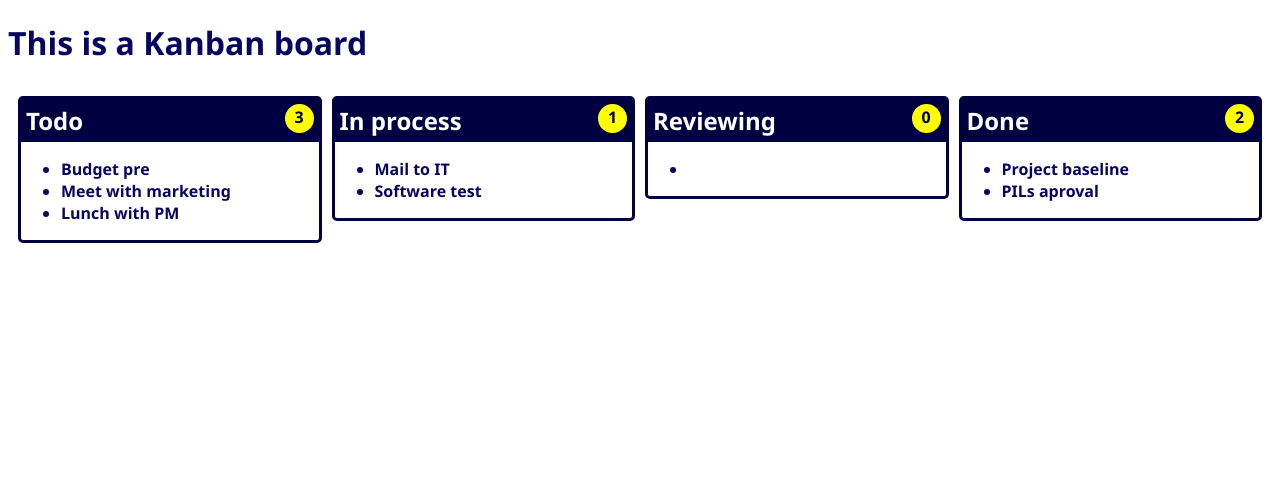
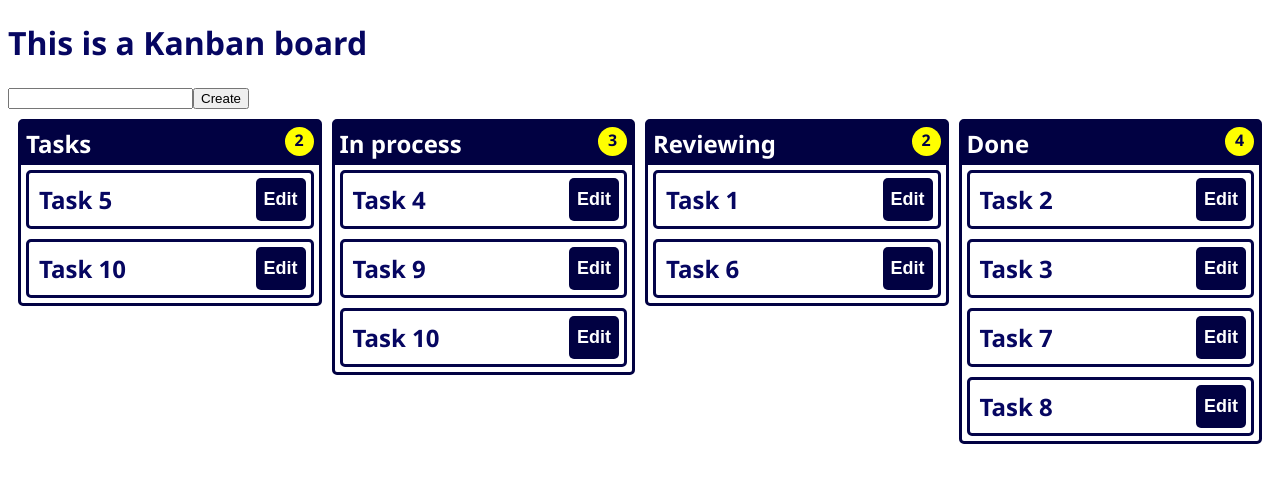
Before and after one commit to elmar8287/kanban-board-react-firebase, a React (Create React App) app: page / in a window 1280 px wide. Shown: the top 482 px of the page. Built offline with nearby package versions, Linux system fonts and the light colour scheme.

Commit message:
Added some testings with mock data

```diff
--- /dev/null
+++ b/src/AddTask.js
@@ -0,0 +1,18 @@
+import React, {useState} from 'react';
+
+const AddTask = () => {
+  const [input, setInput] = useState("")
+  const inputHandle = (e) => {
+    setInput(e.target.value)
+  }
+  return (
+    <div>
+      <form>
+        <input type="text" value={input} onChange={inputHandle} />
+        <button type="button">Create</button>
+      </form>
+    </div>
+  );
+};
+
+export default AddTask;
--- a/src/App.css
+++ b/src/App.css
@@ -41,3 +41,39 @@ body {
   color: rgb(1, 1, 66);
   margin: 5px;
 }
+
+ul {
+  list-style: none;
+}
+
+li {
+  border: solid rgb(216, 216, 240) 3px;
+  margin: 7px;
+  padding: 3px;
+  border-radius: 3px;
+}
+
+.task {
+  padding: 5px;
+  margin: 5px;
+  border: solid 3px rgb(3, 3, 73);
+  border-radius: 5px;
+  display: flex;
+  justify-content: space-between;
+}
+
+.task button {
+  padding: 1px 8px 1px 8px;
+  font-size: 18px;
+  border: none;
+  background-color: rgb(1, 1, 66);
+  color: white;
+  font-weight: 700;
+  border-radius: 5px;
+  cursor: pointer;
+}
+
+.task button:hover {
+  background-color: rgb(110, 110, 245);
+  color: black;
+}
--- a/src/App.js
+++ b/src/App.js
@@ -1,51 +1,27 @@
+import { useState } from 'react';
 import './App.css';
+import Task from './Task';
+import Tasks from './Tasks';
+import {data} from "./data";
+import AddTask from './AddTask';
 
 function App() {
+  const [status, setStatus] = useState("")
+  const statusHandle = (e) => {
+    setStatus(e.target.value)
+  }
+
+
+  console.log(data[0].status)
+  console.log(data[1].status)
+  console.log(data[2].status)
+
   return (
+
     <div className="App">
       <h1>This is a Kanban board</h1>
-      <div className="main">
-        <div className="boards">
-          <div className="boards-title">
-            <h2>Todo</h2>
-            <span>3</span>
-          </div>
-          <ul>
-            <li>Budget pre</li>
-            <li>Meet with marketing</li>
-            <li>Lunch with PM</li>
-          </ul>
-        </div>
-        <div className="boards">
-          <div className="boards-title">
-            <h2>In process</h2>
-            <span>1</span>
-          </div>
-          <ul>
-            <li>Mail to IT</li>
-            <li>Software test</li>
-          </ul>
-        </div>
-        <div className="boards">
-          <div className="boards-title">
-            <h2>Reviewing</h2>
-            <span>0</span>
-          </div>
-          <ul>
-            <li></li>
-          </ul>
-        </div>
-        <div className="boards">
-          <div className="boards-title">
-            <h2>Done</h2>
-            <span>2</span>
-          </div>
-          <ul>
-            <li>Project baseline</li>
-            <li>PILs aproval</li>
-          </ul>
-        </div>
-      </div>
+      <AddTask />
+      <Tasks data={data} />
     </div>
   );
 }
--- /dev/null
+++ b/src/Task.js
@@ -0,0 +1,13 @@
+import React from 'react';
+import "./App.css";
+
+const Task = ({data, id, task}) => {
+  return (
+    <div className="task">
+      <h2>{task.title}</h2>
+      <button>Edit</button>
+    </div>
+  );
+};
+
+export default Task;
--- /dev/null
+++ b/src/Tasks.js
@@ -0,0 +1,75 @@
+import React from 'react';
+import Task from './Task';
+
+const Tasks = ({data}) => {
+  const filterHandle = (filter) => {
+    return data.filter(e => e.status === filter);
+  };
+
+  return (
+    <div>
+      <div className="main">
+        <div className="boards">
+          <div className="boards-title">
+            <h2>Tasks</h2>
+            <span>
+              {filterHandle("").length}
+            </span>
+          </div>
+          {
+            filterHandle("")
+              .map(task => (
+              <Task task={task} />
+            ))
+          }
+        </div>
+        <div className="boards">
+          <div className="boards-title">
+            <h2>In process</h2>
+            <span>
+              {filterHandle("In process").length}
+            </span>
+          </div>
+          {
+            filterHandle("In process")
+              .map(task => (
+              <Task task={task} />
+            ))
+          }
+        </div>
+        <div className="boards">
+          <div className="boards-title">
+            <h2>Reviewing</h2>
+              <span>
+                {filterHandle("On review").length}
+              </span>
+          </div>
+          {
+            filterHandle("On review")
+              .map(task => (
+              <Task task={task} />
+            ))
+          }
+        </div>
+        <div className="boards">
+          <div className="boards-title">
+            <h2>Done</h2>
+              <span>
+                {filterHandle("Done").length}
+              </span>
+          </div>
+          {
+            filterHandle("Done")
+            .map(task => (
+              <Task task={task} />
+            ))
+          }
+        </div>
+      </div>
+
+
+    </div>
+  );
+};
+
+export default Tasks;
--- /dev/null
+++ b/src/data.js
@@ -0,0 +1,57 @@
+export const data = [
+  {
+    id: 1,
+    title: "Task 1",
+    status: "On review"
+  },
+  {
+  id: 2,
+  title: "Task 2",
+  status: "Done"
+  },
+  {
+  id: 3,
+  title: "Task 3",
+  status: "Done"
+  },
+  {
+    id: 4,
+    title: "Task 4",
+    status: "In process"
+  },
+  {
+    id: 5,
+    title: "Task 5",
+    status: ""
+  },
+  {
+    id: 6,
+    title: "Task 6",
+    status: "On review"
+  },
+  {
+  id: 7,
+  title: "Task 7",
+  status: "Done"
+  },
+  {
+  id: 8,
+  title: "Task 8",
+  status: "Done"
+  },
+  {
+    id: 9,
+    title: "Task 9",
+    status: "In process"
+  },
+  {
+    id: 10,
+    title: "Task 10",
+    status: ""
+  },
+  {
+    id: 11,
+    title: "Task 10",
+    status: "In process"
+  }
+];
```
